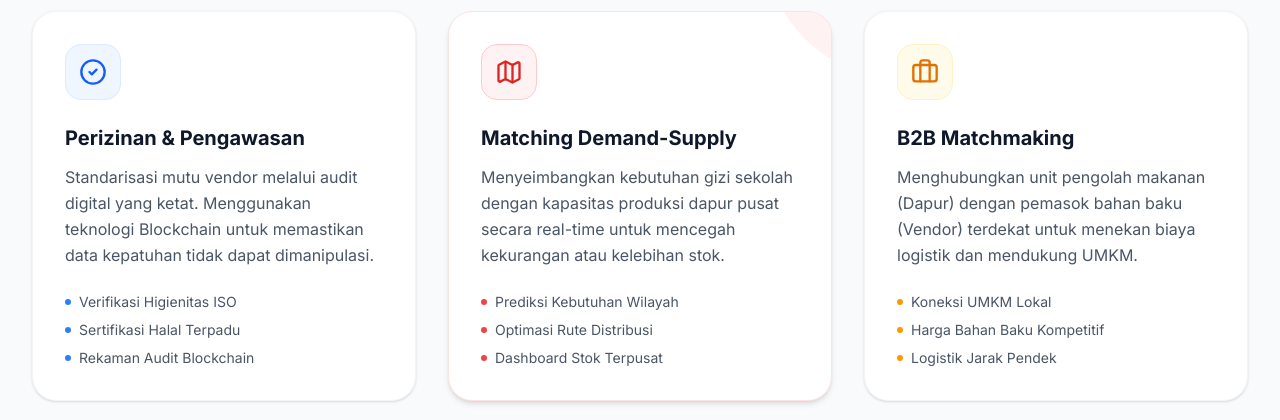
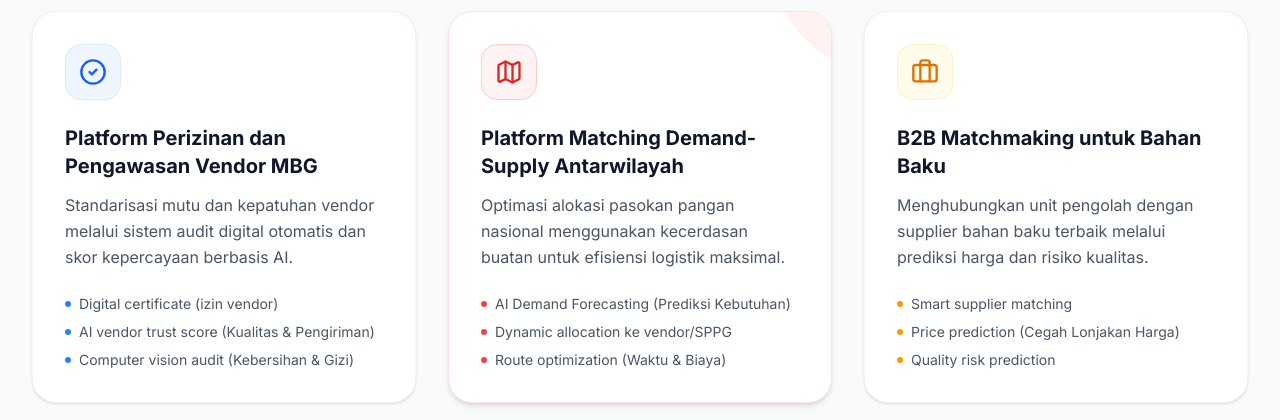
Before and after one commit to StevenLie14/SATU-GIZI, a React (Vite) app: page / in a window 1280 px wide. Shown: the part 1300-1720 px from the top of the page. Built offline with nearby package versions, Linux system fonts and the light colour scheme.

Commit message:
feat: update text on landing page

```diff
--- a/src/pages/LandingPage.tsx
+++ b/src/pages/LandingPage.tsx
@@ -143,12 +143,16 @@ const LandingPage = () => {
               <div className="w-14 h-14 bg-blue-50 rounded-2xl flex items-center justify-center mb-6 border border-blue-100">
                 <CheckCircle2 className="w-7 h-7 text-blue-600" />
               </div>
-              <h4 className="text-xl font-bold text-dark-900 mb-3">Perizinan & Pengawasan</h4>
+              <h4 className="text-xl font-bold text-dark-900 mb-3">Platform Perizinan dan Pengawasan Vendor MBG</h4>
               <p className="text-gray-600 leading-relaxed mb-6">
-                Standarisasi mutu vendor melalui audit digital yang ketat. Menggunakan teknologi Blockchain untuk memastikan data kepatuhan tidak dapat dimanipulasi.
+                Standarisasi mutu dan kepatuhan vendor melalui sistem audit digital otomatis dan skor kepercayaan berbasis AI.
               </p>
               <ul className="space-y-2">
-                {['Verifikasi Higienitas ISO', 'Sertifikasi Halal Terpadu', 'Rekaman Audit Blockchain'].map((item, i) => (
+                {[
+                  'Digital certificate (izin vendor)',
+                  'AI vendor trust score (Kualitas & Pengiriman)',
+                  'Computer vision audit (Kebersihan & Gizi)'
+                ].map((item, i) => (
                   <li key={i} className="flex items-center gap-2 text-sm text-gray-600">
                     <div className="w-1.5 h-1.5 rounded-full bg-blue-500" />
                     {item}
@@ -166,12 +170,16 @@ const LandingPage = () => {
                 <div className="w-14 h-14 bg-brand-50 rounded-2xl flex items-center justify-center mb-6 border border-brand-200">
                   <Map className="w-7 h-7 text-brand-600" />
                 </div>
-                <h4 className="text-xl font-bold text-dark-900 mb-3">Matching Demand-Supply</h4>
+                <h4 className="text-xl font-bold text-dark-900 mb-3">Platform Matching Demand-Supply Antarwilayah</h4>
                 <p className="text-gray-600 leading-relaxed mb-6">
-                  Menyeimbangkan kebutuhan gizi sekolah dengan kapasitas produksi dapur pusat secara real-time untuk mencegah kekurangan atau kelebihan stok.
+                  Optimasi alokasi pasokan pangan nasional menggunakan kecerdasan buatan untuk efisiensi logistik maksimal.
                 </p>
                 <ul className="space-y-2">
-                  {['Prediksi Kebutuhan Wilayah', 'Optimasi Rute Distribusi', 'Dashboard Stok Terpusat'].map((item, i) => (
+                  {[
+                    'AI Demand Forecasting (Prediksi Kebutuhan)',
+                    'Dynamic allocation ke vendor/SPPG',
+                    'Route optimization (Waktu & Biaya)'
+                  ].map((item, i) => (
                     <li key={i} className="flex items-center gap-2 text-sm text-gray-600">
                       <div className="w-1.5 h-1.5 rounded-full bg-brand-500" />
                       {item}
@@ -188,12 +196,16 @@ const LandingPage = () => {
               <div className="w-14 h-14 bg-amber-50 rounded-2xl flex items-center justify-center mb-6 border border-amber-100">
                 <Briefcase className="w-7 h-7 text-amber-600" />
               </div>
-              <h4 className="text-xl font-bold text-dark-900 mb-3">B2B Matchmaking</h4>
+              <h4 className="text-xl font-bold text-dark-900 mb-3">B2B Matchmaking untuk Bahan Baku</h4>
               <p className="text-gray-600 leading-relaxed mb-6">
-                Menghubungkan unit pengolah makanan (Dapur) dengan pemasok bahan baku (Vendor) terdekat untuk menekan biaya logistik dan mendukung UMKM.
+                Menghubungkan unit pengolah dengan supplier bahan baku terbaik melalui prediksi harga dan risiko kualitas.
               </p>
               <ul className="space-y-2">
-                {['Koneksi UMKM Lokal', 'Harga Bahan Baku Kompetitif', 'Logistik Jarak Pendek'].map((item, i) => (
+                {[
+                  'Smart supplier matching',
+                  'Price prediction (Cegah Lonjakan Harga)',
+                  'Quality risk prediction'
+                ].map((item, i) => (
                   <li key={i} className="flex items-center gap-2 text-sm text-gray-600">
                     <div className="w-1.5 h-1.5 rounded-full bg-amber-500" />
                     {item}
```
